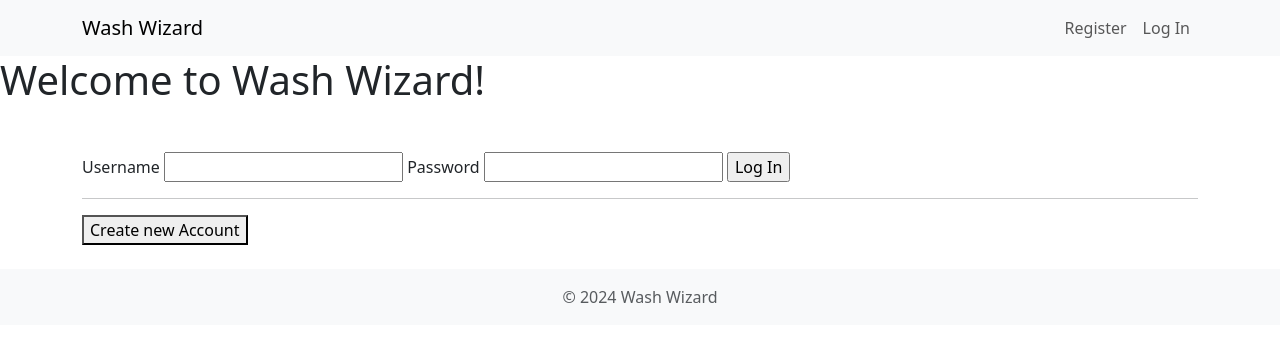
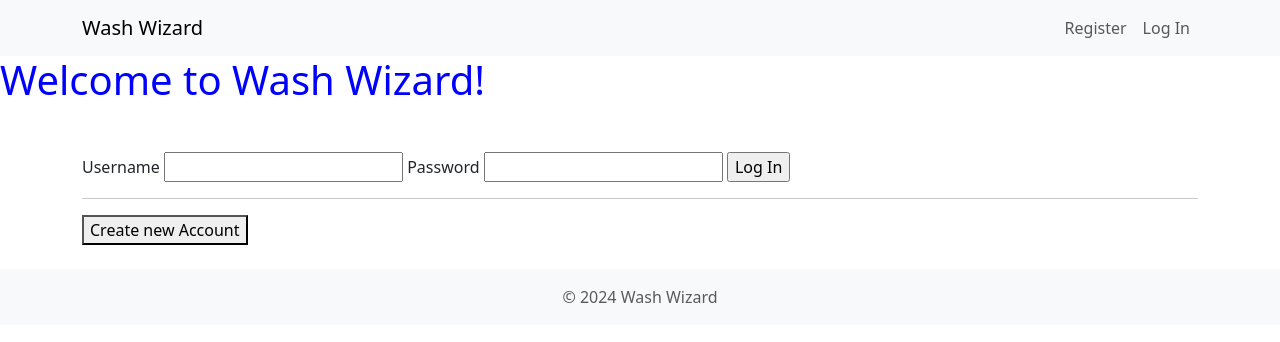
Before and after one commit to JustSomeGuy420/comp2140-project, a Flask app: page /auth/login in a window 1280 px wide. Shown: the top 342 px of the page. Run offline with Flask 3, Linux system fonts and the light colour scheme.

Commit message:
modified css

```diff
--- a/app/static/css/style.css
+++ b/app/static/css/style.css
@@ -28,3 +28,8 @@
 .modal-buttons .btn {
     width: 45%; /* Ensures buttons are uniform in size */
 }
+
+#head{
+    color: blue;
+    flex: auto;
+}
--- a/app/templates/auth/login.html
+++ b/app/templates/auth/login.html
@@ -3,7 +3,7 @@
 {% block title %}Log In{% endblock %}
 
 {% block header %}
-  <h1>Welcome to Wash Wizard!</h1>
+  <h1 id="head">Welcome to Wash Wizard!</h1>
 {% endblock %}
 
 {% block content %}
```
